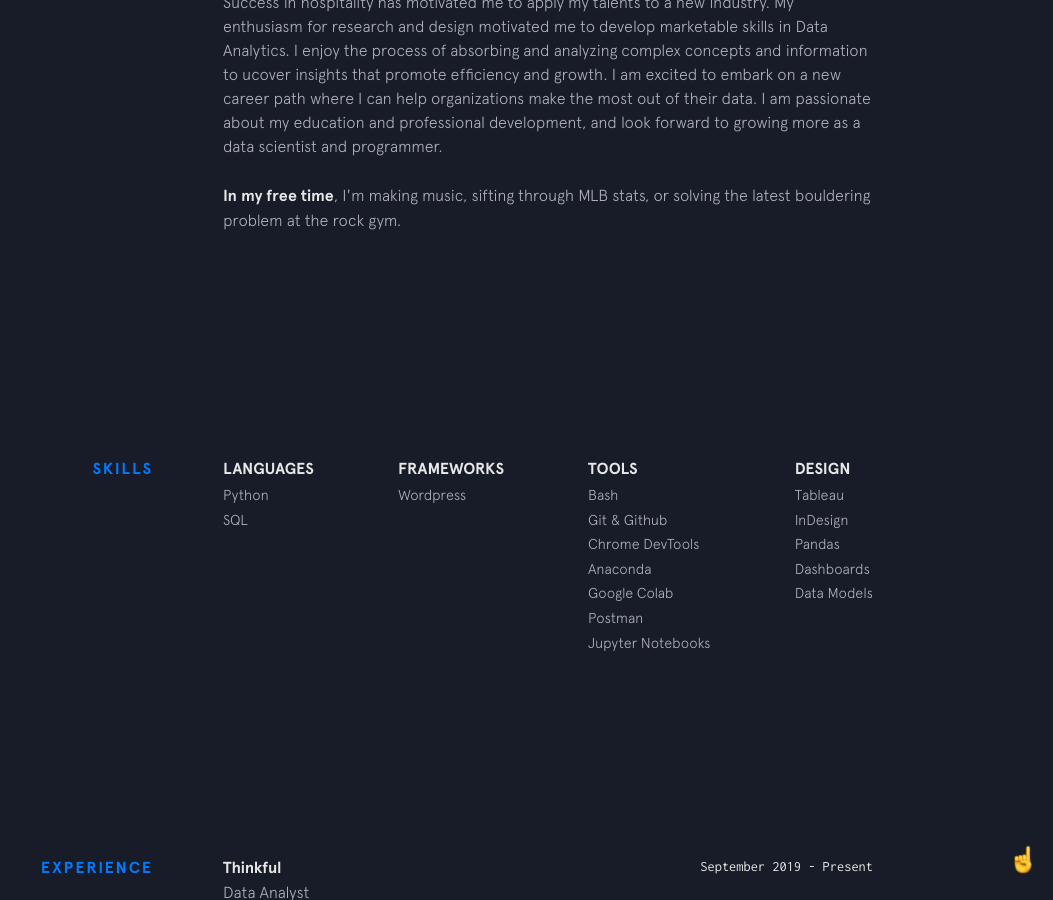
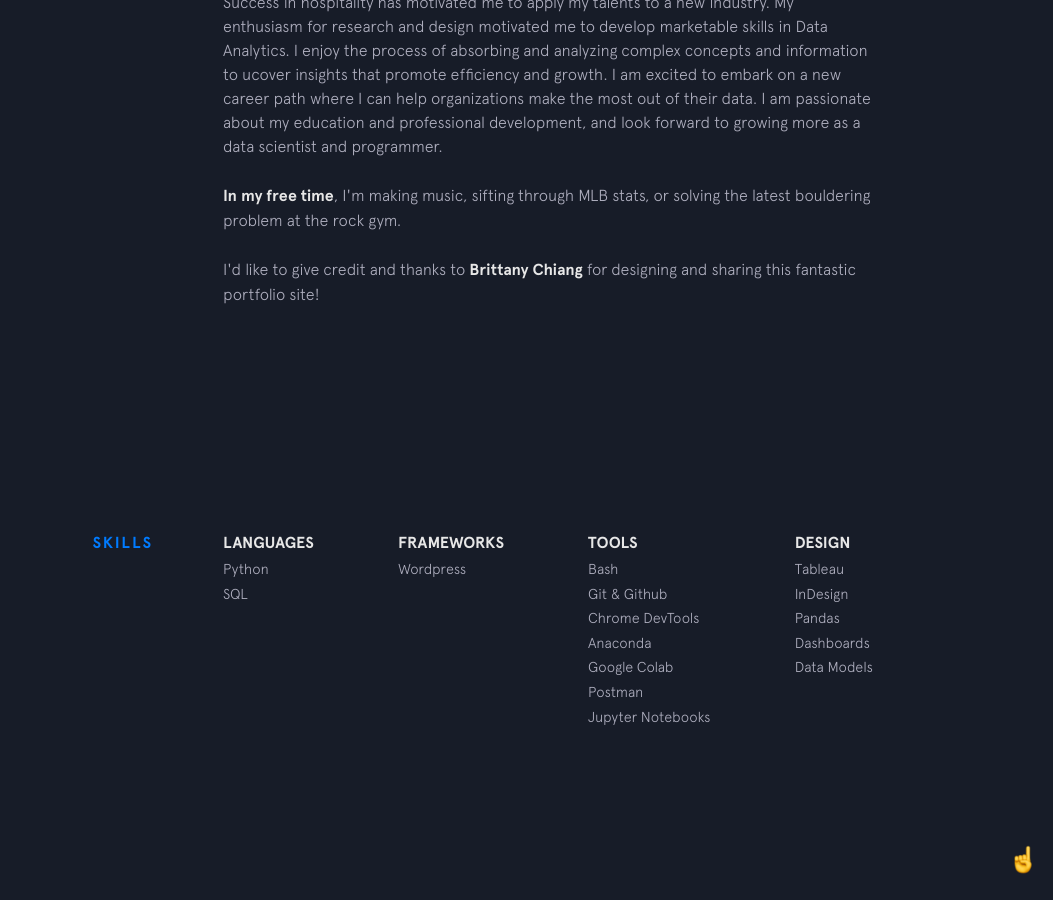
Before and after one commit to bchiang7/bchiang7.github.io, a Jekyll site: the page built from index.html, in a window 1280 px wide and 900 px high, scrolled down 1208 px. Shown: the whole window, without its empty margins (227-1280 px from the left). Built offline with Jekyll 4.4.1, drawn with Linux system fonts in a browser that asks for light colours; nearby versions of some CDN libraries.

Commit message:
Update background.html

```diff
--- a/_includes/background.html
+++ b/_includes/background.html
@@ -20,6 +20,11 @@
       <strong>In my free time</strong>, I'm making music, sifting through MLB stats, or solving the latest bouldering problem at the rock gym.
     </p>
 
+    <p>
+      I'd like to give credit and thanks to
+      <a class="underline-link" href="https://bchiang7.github.io/" target="_blank">Brittany Chiang</a> for designing and sharing this fantastic portfolio site!
+    </p>
+
     <!-- {% include employment-status.html %} -->
   </div>
 </section>
```
